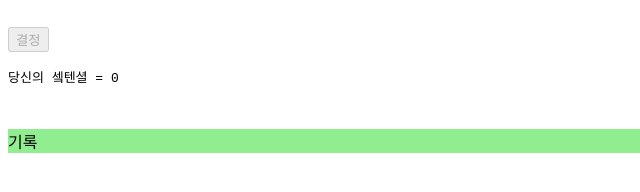
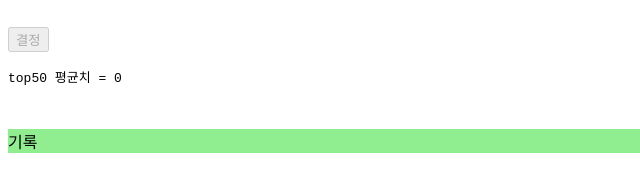
Before and after one commit to GndaI/GndaI.github.io, a plain HTML site: page index.html in a window 1280 px wide. Shown: the part 388-580 px from the top of the page, 0-640 px from the left. Drawn offline with Linux system fonts and the light colour scheme.

Commit message:
Update index.html

```diff
--- a/index.html
+++ b/index.html
@@ -536,9 +536,9 @@ Newsongdata.forEach( item => {
   }
 })}
 else{
-    songdata = new Array(1000).fill(0).map(() => new Array(11))
+    songdata = new Array(1000).fill(0).map(() => new Array(11).fill(0))
 }
-document.getElementById("sektential").innerText = "당신의 셐텐셜 = " + add/50;
+document.getElementById("sektential").innerText = "top50 평균치 = " + add/50;
 const button = document.getElementById("button");
 const secondSelect = document.getElementById("song");
 
```
